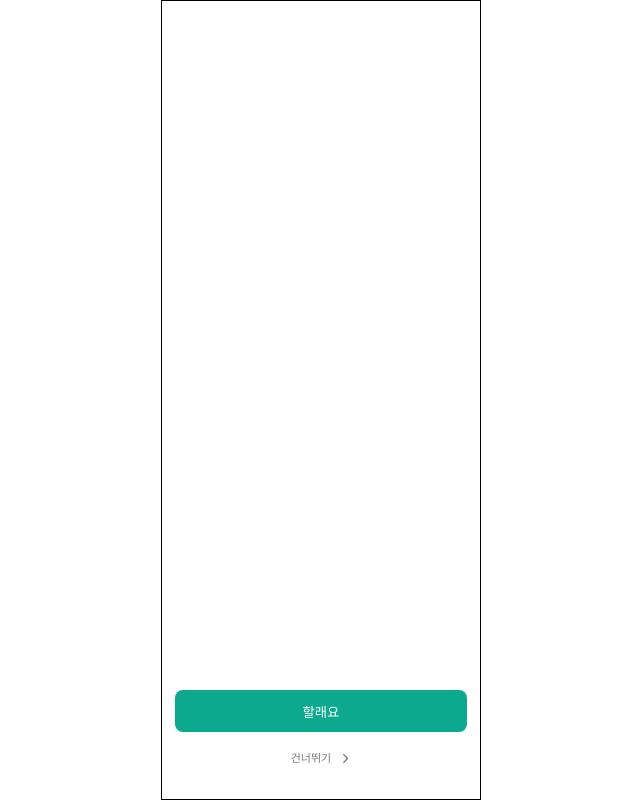
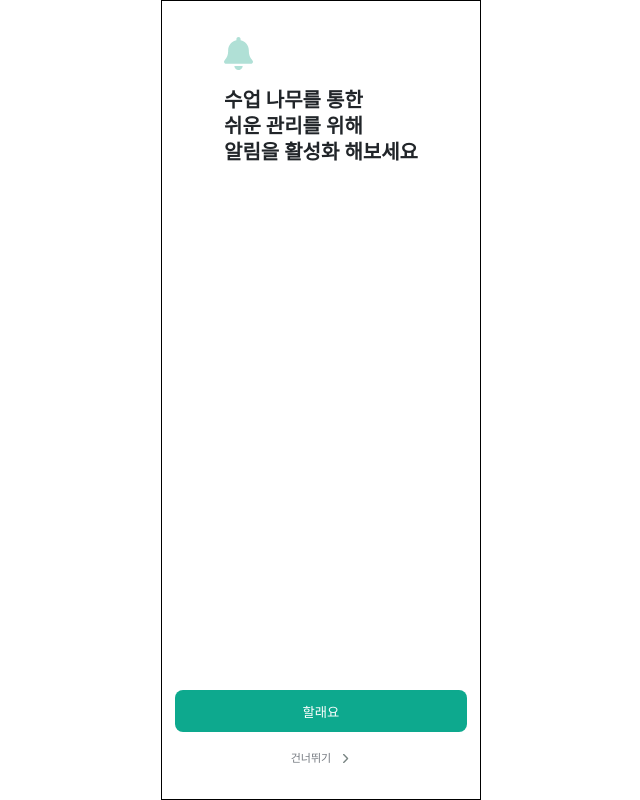
Before and after one commit to Gwasuwon-shot/Tutice_Client, a React (Vite) app: page /signup in a window 1280 px wide. Both pictures are taken after a click on the button "수업 나무 생성". Shown: the whole page, without its empty margins (319-959 px from the left). Built offline with nearby package versions, Linux system fonts and the light colour scheme; a web font is replaced by a local one; what recoil-persist would draw is missing.

Commit message:
[ style ] 오타 수정, 정렬 조정

```diff
--- a/src/components/welcomeSignup/AfterSignup.tsx
+++ b/src/components/welcomeSignup/AfterSignup.tsx
@@ -5,12 +5,12 @@ import SignupTitleLayout from "../signup/SignupTitleLayout";
 export default function AfterSignup() {
   const MAIN_TEXT = `이은수 선생님 환영합니다! \n 수업 나무 관리를 통해 \n 과외 관리를 시작해보세요. `;
 
-  const SUN_TEXT = "*수업나무 : 수강생을 추가하여 관리할 수 있는 서비스입니다.";
+  const SUB_TEXT = "*수업나무 : 수강생을 추가하여 관리할 수 있는 서비스입니다.";
   return (
     <Container>
       <TuticeWithTextCommonIcon />
       <SignupTitleLayout MainText={MAIN_TEXT} />
-      <SubText>{SUN_TEXT}</SubText>
+      <SubText>{SUB_TEXT}</SubText>
     </Container>
   );
 }
--- a/src/components/welcomeSignup/AlertSignup.tsx
+++ b/src/components/welcomeSignup/AlertSignup.tsx
@@ -1,5 +1,24 @@
-import React from "react";
+import { styled } from "styled-components";
+import { bellWelcomeIc } from "../../assets";
+import SignupTitleLayout from "../signup/SignupTitleLayout";
 
 export default function AlertSignup() {
-  return <div></div>;
+  const MAIN_TEXT = `수업 나무를 통한 \n 쉬운 관리를 위해\n 알림을 활성화 해보세요 `;
+
+  const SUB_TEXT = "*수업나무 : 수강생을 추가하여 관리할 수 있는 서비스입니다.";
+  return (
+    <Container>
+      <BellWelcomeIcon />
+      <SignupTitleLayout MainText={MAIN_TEXT} />
+    </Container>
+  );
 }
+
+const Container = styled.div`
+  margin-top: 3.6rem;
+`;
+const BellWelcomeIcon = styled(bellWelcomeIc)`
+  width: 2.9rem;
+  height: 3.3rem;
+  margin-bottom: 1.5rem;
+`;
```
